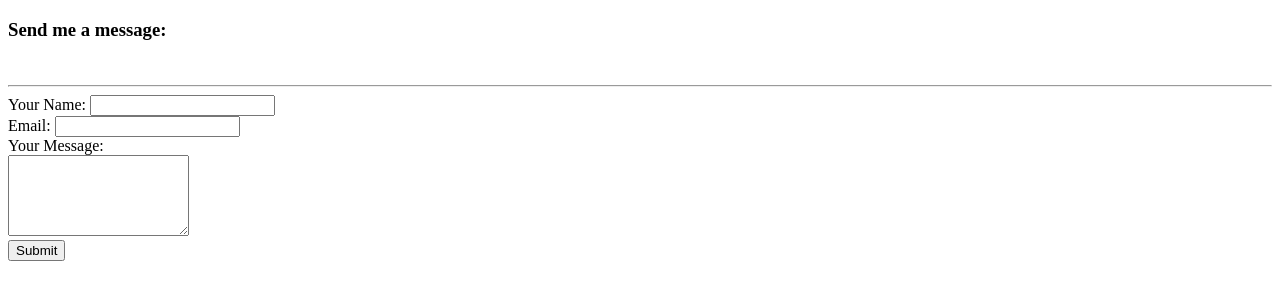
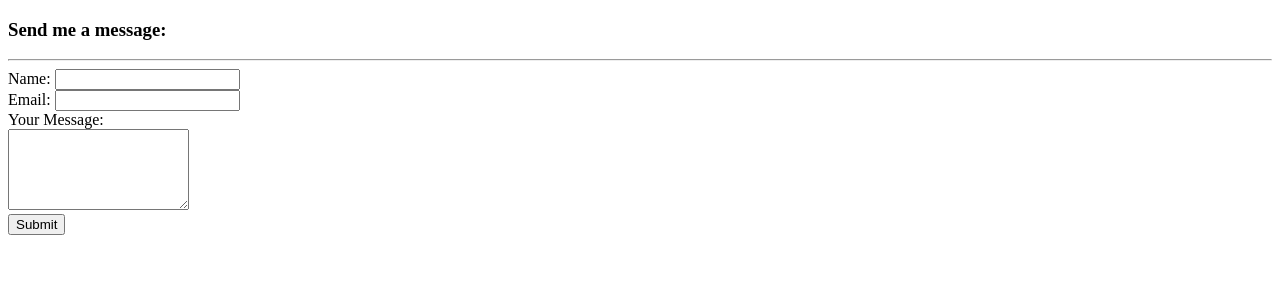
Before and after one commit to muhammedroshan5/cv, a plain HTML site: page forms.html in a window 1280 px wide. Drawn offline with Linux system fonts and the light colour scheme.

Commit message:
updated forms

```diff
--- a/forms.html
+++ b/forms.html
@@ -5,13 +5,13 @@
     <title>Forms by me</title>
   </head>
   <body>
-    <h3>Send me a message:</h3> <br>
+    <h3>Send me a message:</h3>
     <hr>
      <!--more about action and method will be delt in css and js
     but action is wat to be performed after hitting submit button
     we can chng tat to mailto (previosly it used to take us to home page)-->
     <form action="mailto:muhammed_b200722cs@nitc.ac.in" method="post" enctype="text/plain">
-      <label>Your Name: </label>
+      <label>Name: </label>
       <input type="text" name="" value=""> <br>
       <label >Email: </label>
       <input type="email" name="" value=""> <br>
```
